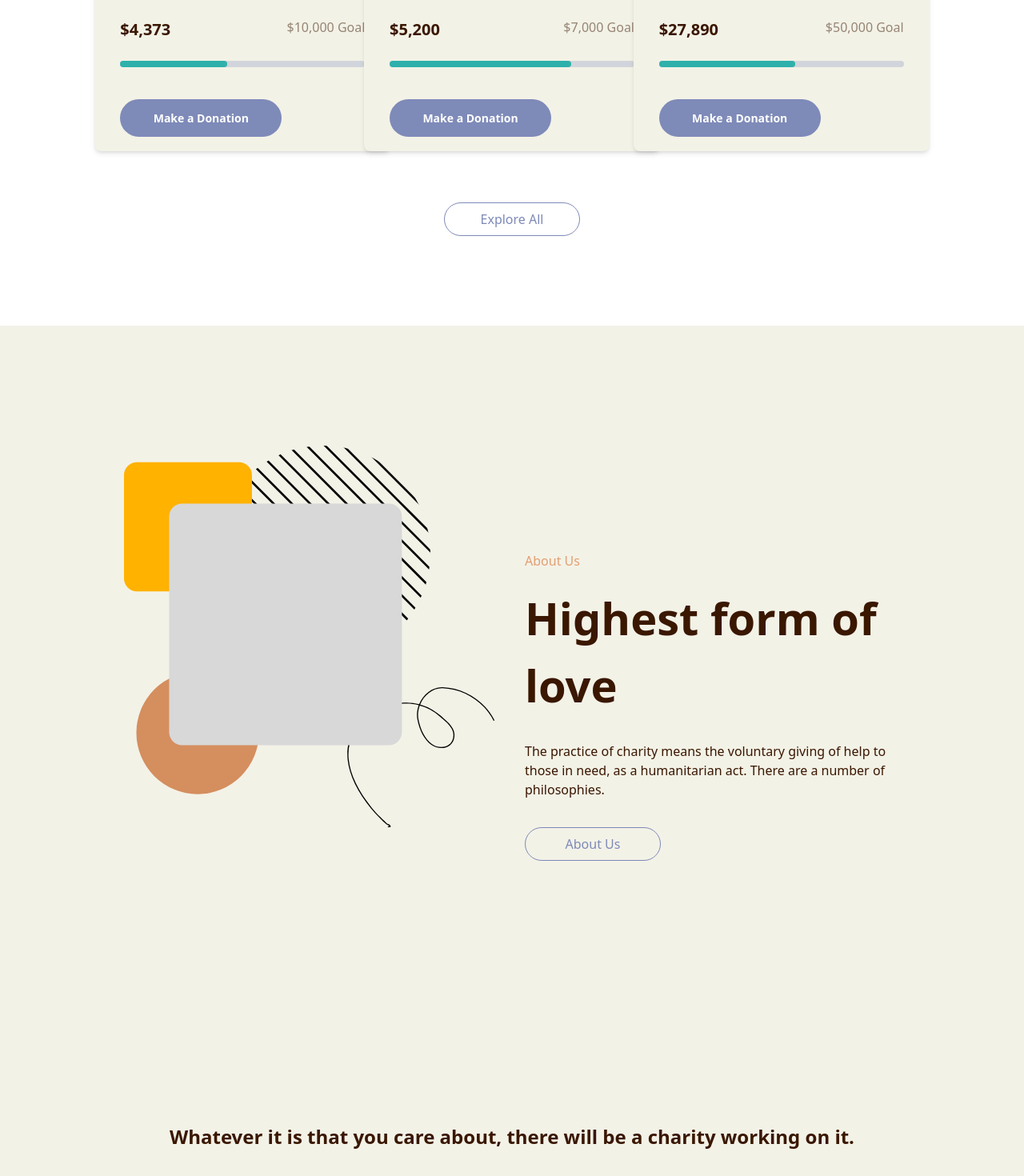
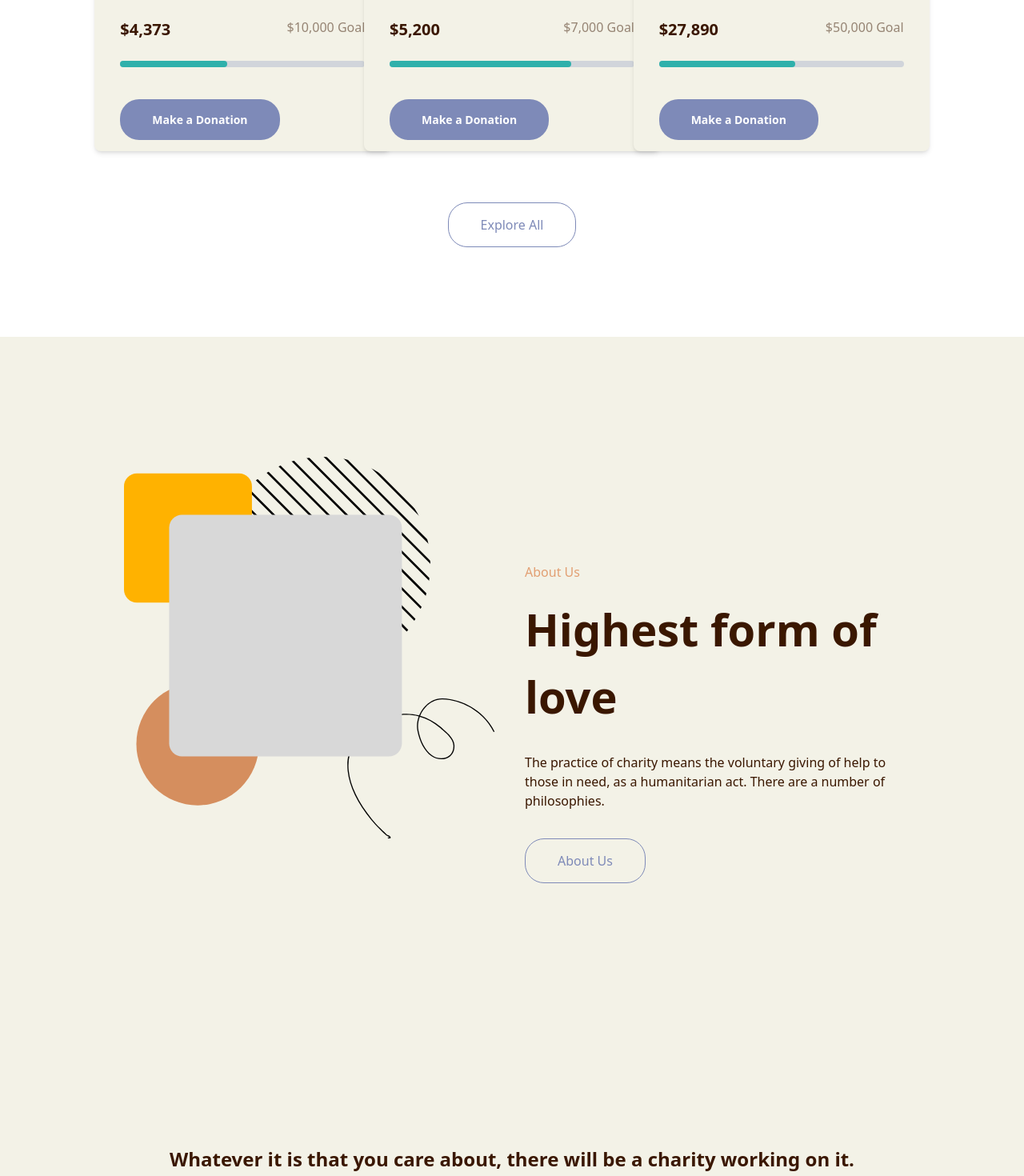
Before and after one commit to JamesGlik/CHARITY, a Next.js app in the folder my-app/: page / in a window 1280 px wide. Shown: the part 2420-3890 px from the top of the page at 80% size. Built offline with nearby package versions, Linux system fonts and the light colour scheme.

Commit message:
fixed buttons

```diff
--- a/my-app/components/atoms/Button/Button.tsx
+++ b/my-app/components/atoms/Button/Button.tsx
@@ -4,7 +4,7 @@ import { ButtonProps } from '../../../types/ButtonProps/ButtonProps';
 export default function Button({ text, onClick, className }: ButtonProps) {
   return (
     <button
-      className={`px-[28px] py-[13px] w-[202px] bg-[#7E8AB8] text-white text-[14px] font-semibold rounded-[24px] transition-all duration-300 ease-in-out hover:text-[#7E8AB8] hover:bg-white ${className}`}
+      className={`px-[40px] py-[15px] bg-[#7E8AB8] text-white text-[14px] font-semibold rounded-[24px] transition-all duration-300 ease-in-out hover:text-[#7E8AB8] hover:bg-white ${className}`}
       onClick={onClick}
     >
       {text}
--- a/my-app/components/atoms/CharityButton/CharityButton.tsx
+++ b/my-app/components/atoms/CharityButton/CharityButton.tsx
@@ -4,7 +4,7 @@ import { CharityButtonProps } from '../../../types/CharityButtonProps/CharityBut
 const CharityButton = ({ text }: CharityButtonProps) => {
   return (
     <button
-      className="px-[28px] py-[13px] w-[202px] text-[#7E8AB8] text-[14px] font-semibold rounded-[24px] transition-all duration-300 ease-in-out hover:text-[#FFFFFF] hover:bg-[#7E8AB8] border border-[#7E8AB8] "
+      className="px-[40px] py-[15px] text-[#7E8AB8] text-[14px] font-semibold rounded-[24px] transition-all duration-300 ease-in-out hover:text-[#FFFFFF] hover:bg-[#7E8AB8] border border-[#7E8AB8] "
     >
       {text}
     </button>
--- a/my-app/components/atoms/DonationButton/DonationButton.tsx
+++ b/my-app/components/atoms/DonationButton/DonationButton.tsx
@@ -5,8 +5,8 @@ function DonationButton({ label, variant = 'primary' }: DonationButtonProps) {
     <button
       className={`rounded-full text-[14px] ${
         variant === 'primary'
-          ? 'px-4 py-2 ml-[30px] w-[170px] text-[#FFFFFF] border border-[#FFFFFF] rounded-[24px] hover:bg-[#FFB200] hover:text-white hover:border-[#FFB200] transition-all duration-300 ease-in-out'
-          : 'px-[40px] py-[15px] w-[170px] text-[#FFFFFF] border border-[#FFFFFF] rounded-[24px] hover:bg-[#FFB200] hover:text-white hover:border-[#FFB200] transition-all duration-300 ease-in-out'
+          ? 'px-[40px] py-[15px] ml-[30px]  text-[#FFFFFF] border border-[#FFFFFF] rounded-[24px] hover:bg-[#FFB200] hover:text-white hover:border-[#FFB200] transition-all duration-300 ease-in-out'
+          : 'px-[40px] py-[15px]  text-[#FFFFFF] border border-[#FFFFFF] rounded-[24px] hover:bg-[#FFB200] hover:text-white hover:border-[#FFB200] transition-all duration-300 ease-in-out'
       }`}
     >
       {label}
--- a/my-app/components/atoms/GalleryButton/GalleryButton.tsx
+++ b/my-app/components/atoms/GalleryButton/GalleryButton.tsx
@@ -4,7 +4,7 @@ export default function GalleryButton({ label, onClick }: GalleryButtonProps) {
   return (
     <button
       onClick={onClick}
-      className="px-6 py-2 w-[170px] text-[#7E8AB8] border border-[#7E8AB8] rounded-[24px] hover:bg-[#7E8AB8] hover:text-white transition-all duration-300 ease-in-out"
+      className="px-[40px] py-[15px] text-[#7E8AB8] border border-[#7E8AB8] rounded-[24px] hover:bg-[#7E8AB8] hover:text-white transition-all duration-300 ease-in-out"
     >
       {label}
     </button>
--- a/my-app/components/atoms/PrimaryButton/PrimaryButton.tsx
+++ b/my-app/components/atoms/PrimaryButton/PrimaryButton.tsx
@@ -4,7 +4,7 @@ const PrimaryButton = ({ text, onClick, className = '' }: PrimaryButtonProps) =>
   return (
     <button
       onClick={onClick}
-      className={`px-6 py-2 w-[170px] text-[#7E8AB8] border border-[#7E8AB8] rounded-[24px] hover:bg-[#7E8AB8] hover:text-white transition-all duration-300 ease-in-out ${className}`}
+      className={`px-[40px] py-[15px] text-[#7E8AB8] border border-[#7E8AB8] rounded-[24px] hover:bg-[#7E8AB8] hover:text-white transition-all duration-300 ease-in-out ${className}`}
     >
       {text}
     </button>
--- a/my-app/components/organisms/RecentCauses/RecentCauses.tsx
+++ b/my-app/components/organisms/RecentCauses/RecentCauses.tsx
@@ -32,7 +32,7 @@ export default function RecentCauses({ causes }: RecentCausesProps) {
         <div className="mt-[64px] text-center">
           <button
             onClick={handleExploreAll}
-            className="px-6 py-2 w-[170px] text-[#7E8AB8] border border-[#7E8AB8] rounded-[24px] hover:bg-[#7E8AB8] hover:text-white transition-all duration-300 ease-in-out "
+            className="px-[40px] py-[15px] text-[#7E8AB8] border border-[#7E8AB8] rounded-[24px] hover:bg-[#7E8AB8] hover:text-white transition-all duration-300 ease-in-out "
           >
             Explore All
           </button>
```
